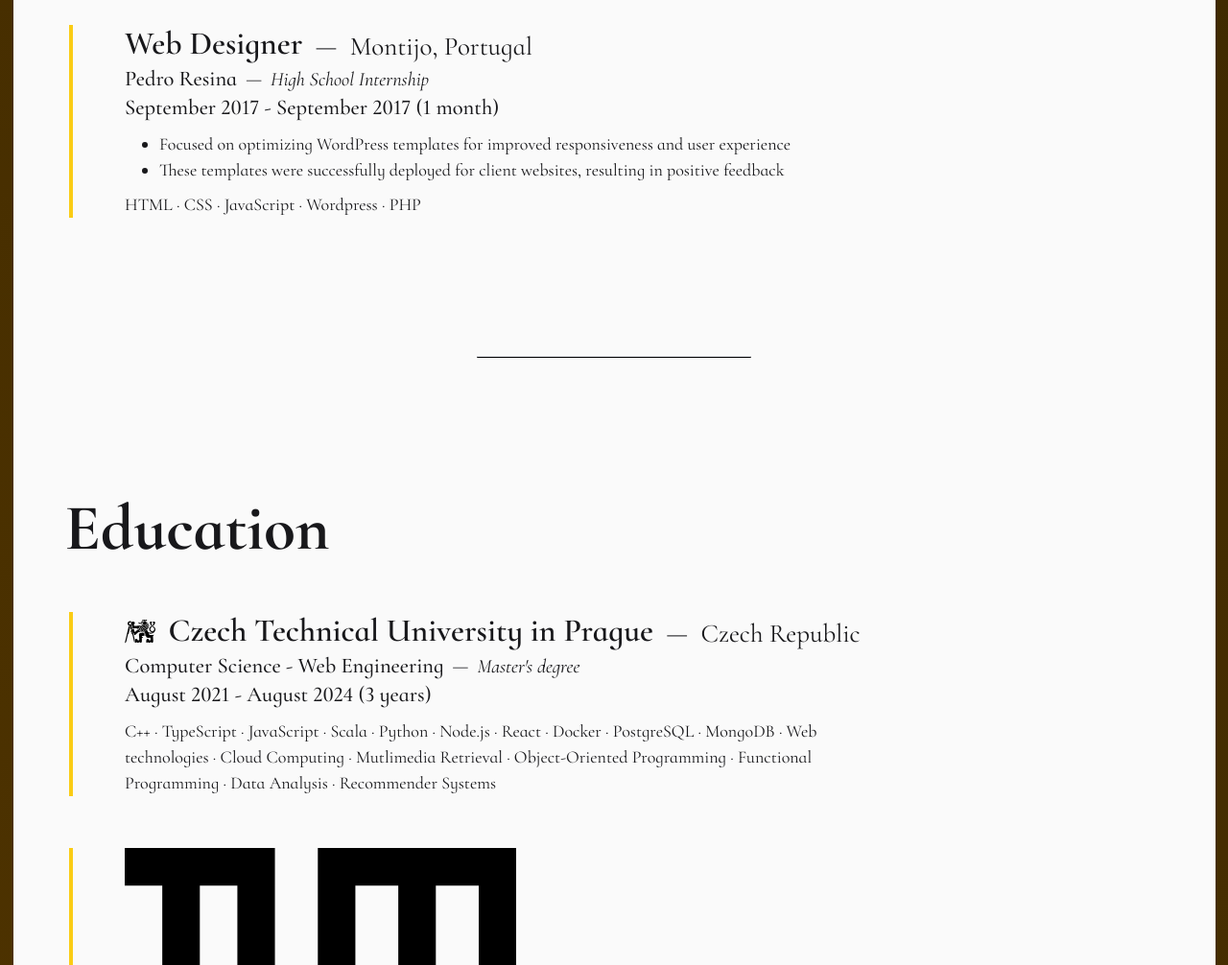
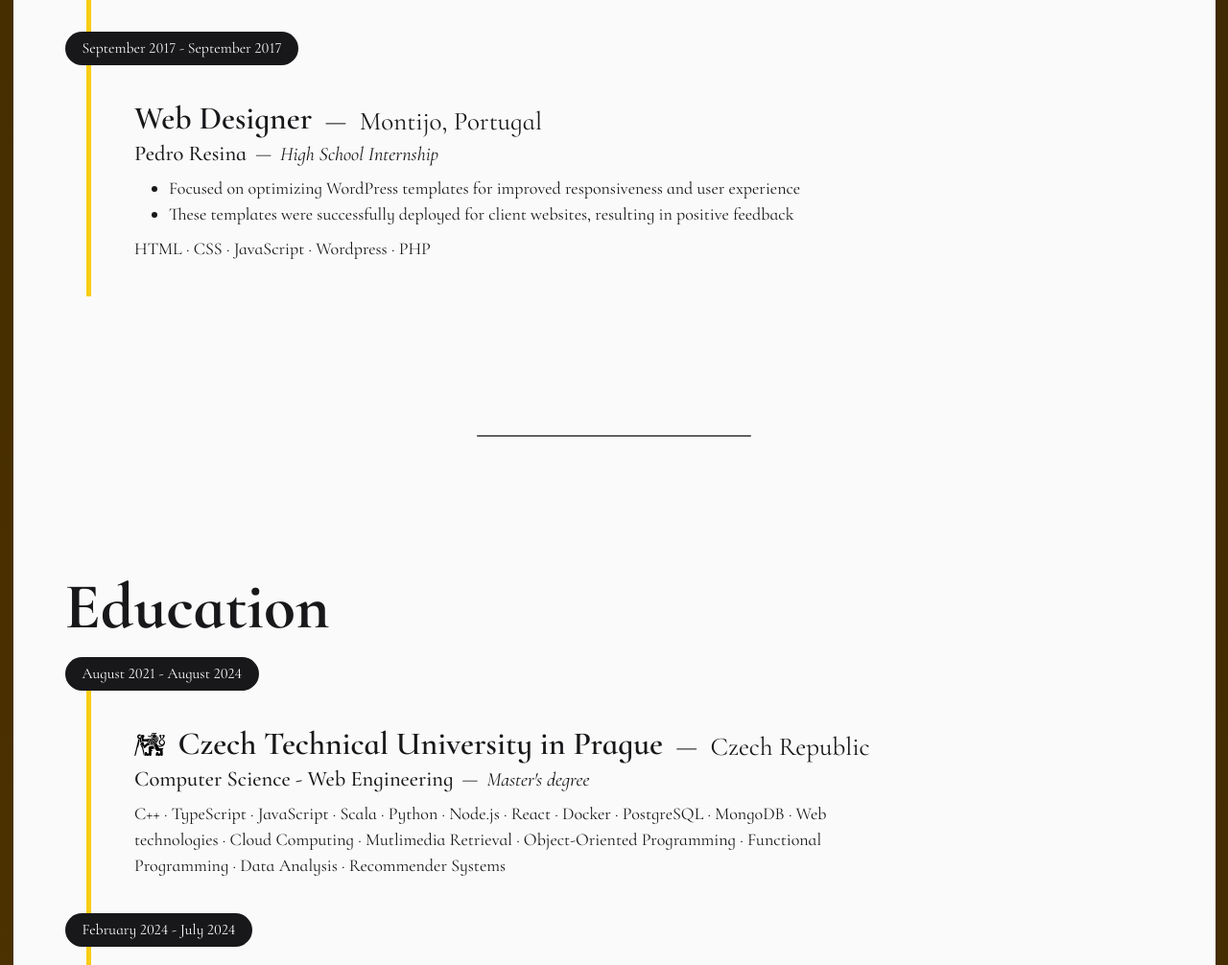
Before and after one commit to zbyju/portfolio, an Astro site: page / in a window 1280 px wide. Shown: the part 4583-5589 px from the top of the page at 96% size. Built offline with nearby package versions, Linux system fonts and the light colour scheme; Astro itself is replaced by a stand-in of ours.

Commit message:
Improve chronological display

```diff
--- a/src/components/Educations.astro
+++ b/src/components/Educations.astro
@@ -10,6 +10,7 @@
   end: Date | string;
   content: string;
   keywords: string[];
+  // biome-ignore lint/suspicious/noExplicitAny: <explanation>
   icon: any;
 };
 interface Props {
@@ -18,10 +19,19 @@
 const { educations } = Astro.props;
 ---
 
-<div>
+<div class="mt-4">
   {
     educations.map((e) => (
-            <div class="border-l-4 border-yellow-400 pl-12 ml-1 mt-12">
+      <div>
+        <div class="w-[300px] flex flex-row">
+          <div class="flex flex-col gap-y-1 bg-zinc-900 dark:bg-zinc-50 h-[35px] hover:h-[57px] transition-all duration-300 text-white dark:text-black overflow-y-hidden w-fit px-4 py-[6px] rounded-full text-center">
+            <span class="text-sm">
+              {displayDate(e.start)} - {displayDate(e.end)}
+            </span>
+            <span class="text-xs">({displayDuration(e.start, e.end)})</span>
+          </div>
+        </div>
+        <div class="pl-10 ml-5 py-8 border-l-[5px] border-yellow-400 dark:border-yellow-500">
           <div class="flex flex-wrap flex-row items-center gap-x-3">
             <span>{e.icon && <e.icon width="32px" />}</span>
             <h3 class="font-semibold text-3xl">{e.institution}</h3>
@@ -31,22 +41,10 @@
 
           <div class="flex flex-wrap flex-row items-center gap-x-2">
             {e.program && (
-                        <h4 class="text-xl font-medium leading-6">
-                            {e.program}
-                        </h4>
+              <h4 class="text-xl font-medium leading-6">{e.program}</h4>
             )}
-                    {e.program && e.degree && (
-                        <span class="text-lg leading-6">—</span>
-                    )}
+            {e.program && e.degree && <span class="text-lg leading-6">—</span>}
             <em class="text-lg leading-6 pt-[2px]">{e.degree}</em>
-                </div>
-                <div class="text-xl font-medium">
-                    <span class="leading-7">
-                        {displayDate(e.start)} - {displayDate(e.end)}
-                    </span>
-                    <span class="leading-7">
-                        ({displayDuration(e.start, e.end)})
-                    </span>
           </div>
 
           {/* <div class="mt-2" set:html={e.content} /> */}
@@ -55,11 +53,10 @@
             {e.keywords.map((keyword, index) => (
               <>
                 <span>{keyword}</span>
-                            {index !== e.keywords.length - 1 && (
-                                <span> · </span>
-                            )}
+                {index !== e.keywords.length - 1 && <span> · </span>}
               </>
             ))}
+          </div>
         </div>
       </div>
     ))
--- a/src/components/Works.astro
+++ b/src/components/Works.astro
@@ -16,10 +16,21 @@
 const { works } = Astro.props;
 ---
 
-<div>
+<div class="mt-4">
     {
         works.map((w) => (
-            <div class="border-l-4 border-yellow-400 pl-12 ml-1 mt-12">
+            <div>
+                <div class="w-[300px] flex flex-row">
+                    <div class="flex flex-col gap-y-1 bg-zinc-900 dark:bg-zinc-50 h-[35px] hover:h-[57px] transition-all duration-300 text-zinc-50 dark:text-black overflow-y-hidden inline-block w-fit px-4 py-[6px] rounded-full text-center">
+                        <span class="text-sm">
+                          {displayDate(w.start)} - {displayDate(w.end)}
+                        </span>
+                        <span class="text-xs">
+                            ({displayDuration(w.start, w.end)})
+                        </span>
+                    </div>
+                </div>
+                <div class="pl-10 ml-5 py-8 border-l-[5px] border-yellow-400 dark:border-yellow-500">
                     <div class="flex flex-wrap flex-row items-center gap-x-3">
                         <h3 class="font-semibold text-3xl">{w.job_title}</h3>
                         <span class="text-2xl pt-[3px]">—</span>
@@ -30,14 +41,6 @@
                         <h4 class="text-xl font-medium leading-6">{w.company}</h4>
                         <span class="text-lg leading-6">—</span>
                         <em class="text-lg leading-6 pt-[2px]">{w.workload}</em>
-                </div>
-                <div class="text-xl font-medium">
-                    <span class="leading-7">
-                        {displayDate(w.start)} - {displayDate(w.end)}
-                    </span>
-                    <span class="leading-7">
-                        ({displayDuration(w.start, w.end)})
-                    </span>
                     </div>
 
                     <div class="mt-2" set:html={w.content} />
@@ -53,6 +56,7 @@
                         ))}
                     </div>
                 </div>
+            </div>
         ))
     }
 </div>
```
Lines whose indentation alone changed are shown as unchanged.
